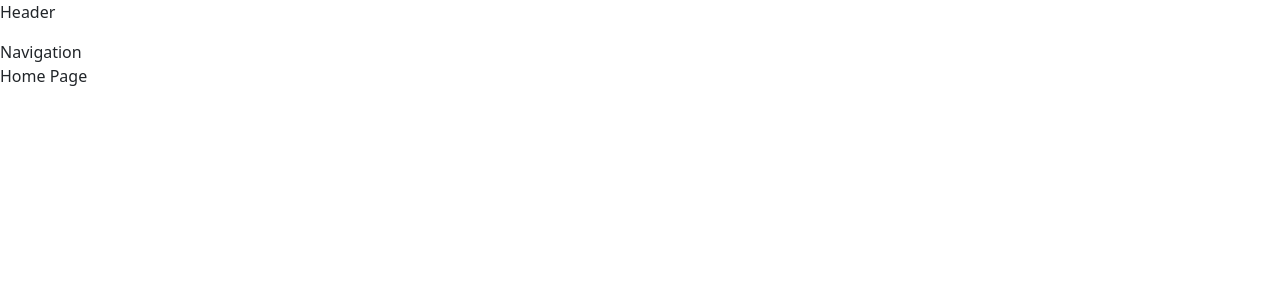
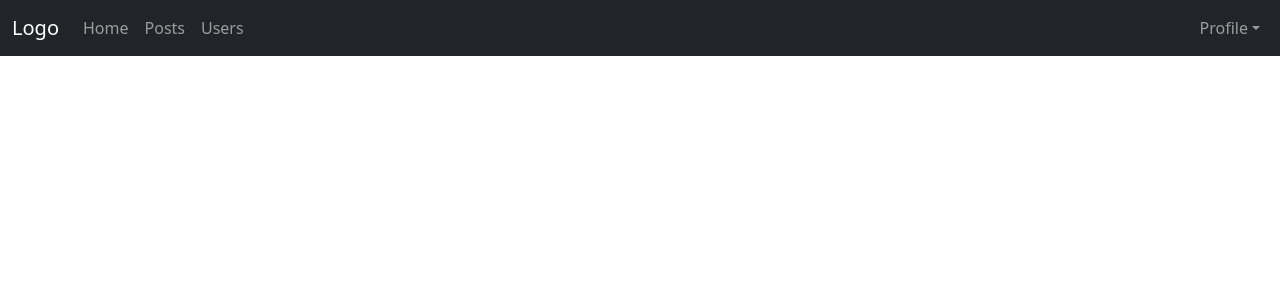
Before and after one commit to FaychakA/hackathon, a React (Create React App) app: page / in a window 1280 px wide. Shown: the top 300 px of the page. Built offline with nearby package versions, Linux system fonts and the light colour scheme; no server answers; the database is empty.

Commit message:
feat: create header component

```diff
--- a/src/App.jsx
+++ b/src/App.jsx
@@ -16,6 +16,7 @@ import User from './pages/User';
 import Users from './pages/Users';
 import Login from './pages/Login';
 import Registration from './pages/Registration';
+import { Header } from './components/Header';
 
 const routing = [
   {
@@ -82,9 +83,7 @@ export const App = () => {
 
   return (
     <>
-      <div>
-        <p>Header</p>
-      </div>
+      <Header />
       <div className="wrapper">
         <div>Navigation</div>
         <BrowserRouter>
--- /dev/null
+++ b/src/components/Header/index.js
@@ -0,0 +1,31 @@
+import React from 'react';
+import {
+  Container, Nav, Navbar, NavDropdown,
+} from 'react-bootstrap';
+
+export const Header = () => (
+  <Navbar fixed="top" variant="dark" bg="dark" expand="lg">
+    <Container fluid>
+      <Navbar.Brand href="/">Logo</Navbar.Brand>
+      <Navbar.Toggle aria-controls="navbarScroll" />
+      <Navbar.Collapse id="navbarScroll">
+        <Nav
+          className="me-auto my-2 my-lg-0"
+          style={{ maxHeight: '100px' }}
+          navbarScroll
+        >
+          <Nav.Link href="/">Home</Nav.Link>
+          <Nav.Link href="/posts">Posts</Nav.Link>
+          <Nav.Link href="/users">Users</Nav.Link>
+        </Nav>
+
+        <Nav>
+          <NavDropdown title="Profile" id="collasible-nav-dropdown" align="end">
+            <NavDropdown.Item href="/profile">Profile</NavDropdown.Item>
+            <NavDropdown.Item href="/log-out">Log out</NavDropdown.Item>
+          </NavDropdown>
+        </Nav>
+      </Navbar.Collapse>
+    </Container>
+  </Navbar>
+);
```
